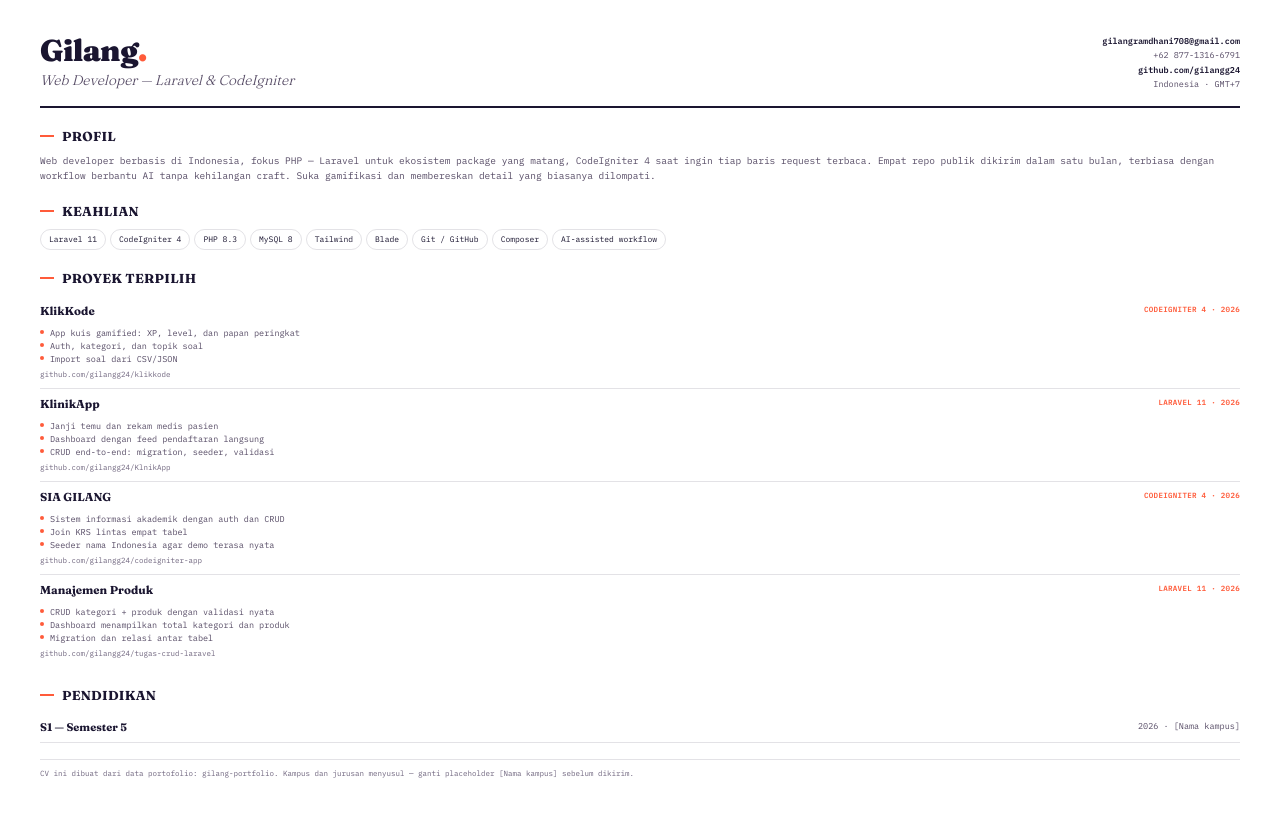
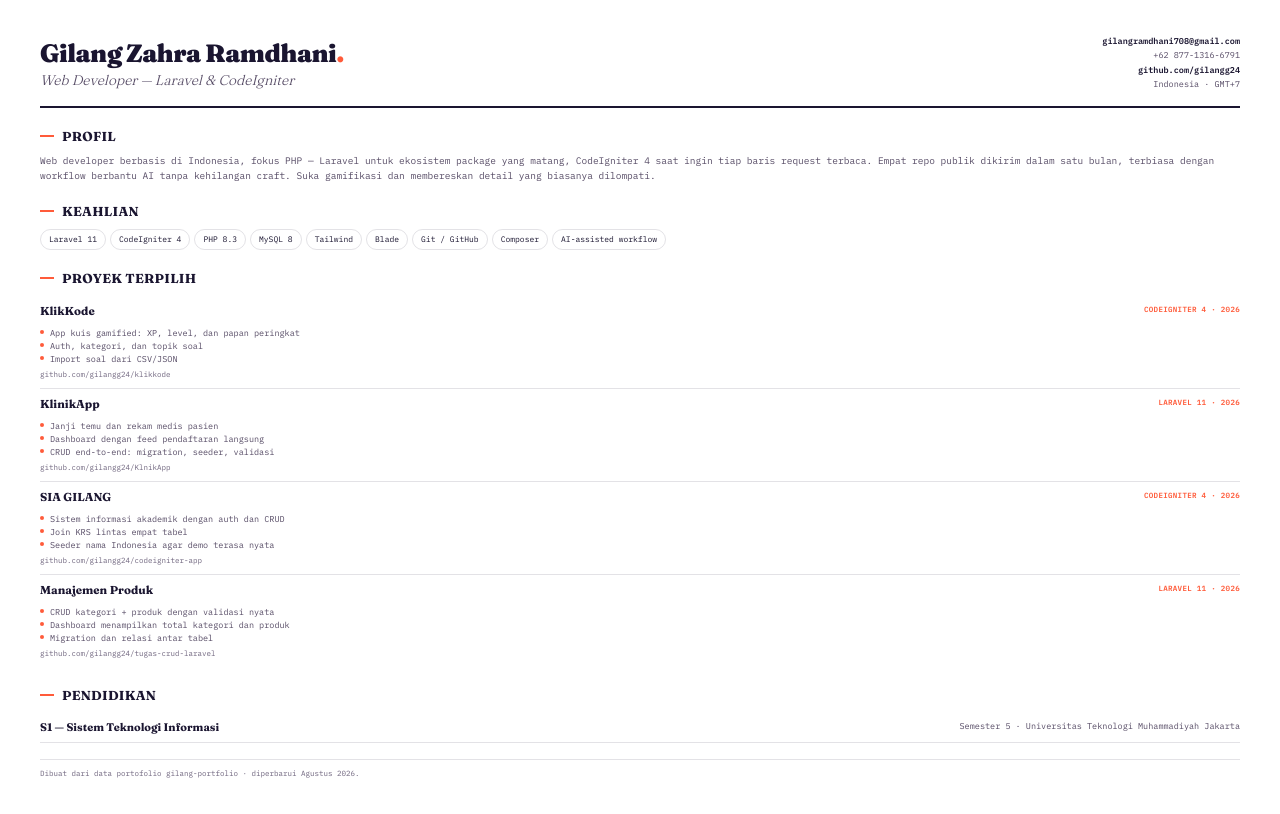
Before and after one commit to glnggggzr/gilang-portfolio, a website: page cv.html in a window 1280 px wide. Drawn offline with Linux system fonts and the light colour scheme.

Commit message:
identitas: nama lengkap, kampus & prodi di CV, JSON-LD, dan bio
- cv.html: 'Gilang Zahra Ramdhani', Pendidikan = S1 Sistem Teknologi
  Informasi, Universitas Teknologi Muhammadiyah Jakarta (semester 5);
  note placeholder dihapus; PDF di-render ulang (108KB, 1 halaman)
- JSON-LD Person: name -> Gilang Zahra Ramdhani
- bio About (EN/ID): '5th semester of university' ->
  '5th semester of Sistem Teknologi Informasi'
- LinkedIn: tetap placeholder (profil user masih kosong, URL menyusul)

verifikasi: npm test 14/14 pass, CV pas 1 halaman A4.

```diff
--- a/cv.html
+++ b/cv.html
@@ -19,7 +19,7 @@
     padding: 34px 40px;
   }
   .head { display: flex; align-items: flex-end; justify-content: space-between; border-bottom: 2px solid var(--ink); padding-bottom: 14px; }
-  h1 { font-family: 'Fraunces', serif; font-weight: 900; font-size: 30px; letter-spacing: -0.02em; line-height: 1; }
+  h1 { font-family: 'Fraunces', serif; font-weight: 900; font-size: 25px; letter-spacing: -0.02em; line-height: 1; }
   h1 .dot { color: var(--accent); }
   .role { font-family: 'Fraunces', serif; font-style: italic; font-weight: 300; font-size: 14px; color: var(--ink-2); margin-top: 4px; }
   .contact { text-align: right; font-size: 8.5px; color: var(--ink-2); line-height: 1.7; }
@@ -56,7 +56,7 @@
 
   <div class="head">
     <div>
-      <h1>Gilang<span class="dot">.</span></h1>
+      <h1>Gilang Zahra Ramdhani<span class="dot">.</span></h1>
       <div class="role">Web Developer — Laravel &amp; CodeIgniter</div>
     </div>
     <div class="contact">
@@ -138,12 +138,12 @@
   <section>
     <h2>Pendidikan</h2>
     <div class="edu">
-      <span class="l">S1 — Semester 5</span>
-      <span class="d">2026 · [Nama kampus]</span>
+      <span class="l">S1 — Sistem Teknologi Informasi</span>
+      <span class="d">Semester 5 · Universitas Teknologi Muhammadiyah Jakarta</span>
     </div>
   </section>
 
-  <p class="note">CV ini dibuat dari data portofolio: gilang-portfolio. Kampus dan jurusan menyusul — ganti placeholder [Nama kampus] sebelum dikirim.</p>
+  <p class="note">Dibuat dari data portofolio gilang-portfolio · diperbarui Agustus 2026.</p>
 
 </body>
 </html>
```
Also changed, not shown: index.html (+4 -4 lines), 1 other file.
